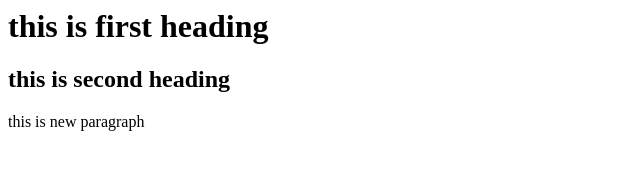
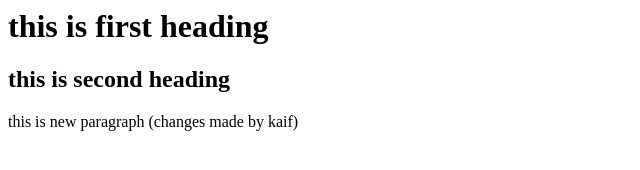
Before and after one commit to KaifProjects/localproject, a plain HTML site: page index.html in a window 1280 px wide. Shown: the whole page, without its empty margins (0-640 px from the left). Drawn offline with Linux system fonts and the light colour scheme.

Commit message:
new file merge

```diff
--- a/index.html
+++ b/index.html
@@ -1,3 +1,3 @@
 <h1>this is first heading</h1>
 <h2>this is second heading</h2>
-<p>this is new paragraph</p>
+<p>this is new paragraph (changes made by kaif)</p>
```
